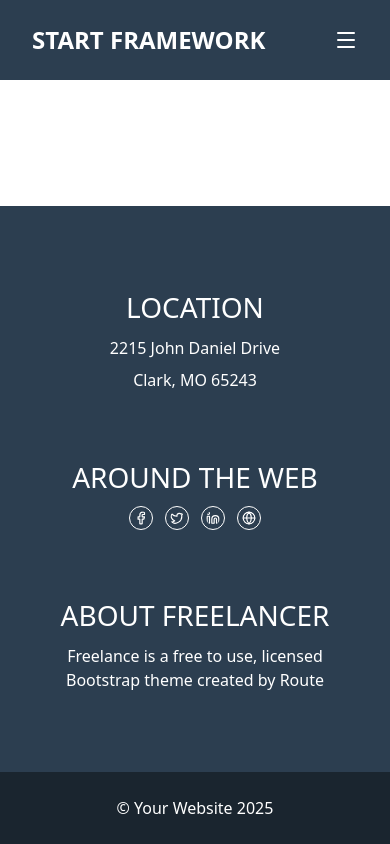
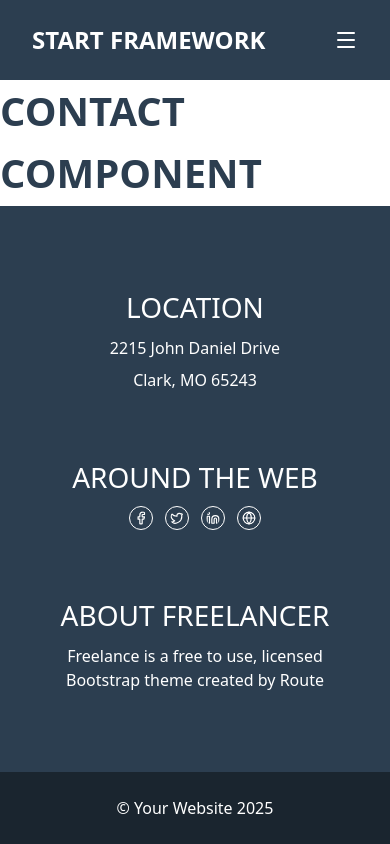
Before and after one commit to Margo-Mikhael/first-react-app2, a React (Vite) app: page /contact in a window 390 px wide. Built offline with nearby package versions, Linux system fonts and the light colour scheme.

Commit message:
Refactor layout structure in Layout component; adjust Navbar and Footer styles for improved responsiveness

```diff
--- a/src/components/Footer/Footer.jsx
+++ b/src/components/Footer/Footer.jsx
@@ -4,7 +4,7 @@ import { Facebook, Globe, TwitterIcon, LinkedinIcon } from "lucide-react";
 export default function Footer() {
   const year = new Date().getFullYear();
   return (
-    <footer className="w-full fixed bottom-0 bg-default text-white">
+    <footer className="w-full bg-default text-white">
       {/* Main content */}
       <div className="max-w-6xl mx-auto px-6 py-20">
         <div className="grid grid-cols-1 md:grid-cols-3 gap-16 text-center">
--- a/src/components/Header/Header.jsx
+++ b/src/components/Header/Header.jsx
@@ -4,7 +4,7 @@ export default function Header({ text, isDark }) {
   return (
     <h1
       className={`text-lg font-bold uppercase text-[40px] ${
-        isDark ? "text-default-dark" : "text-white"
+        isDark ? "text-default" : "text-white"
       }`}
     >
       {text}
--- a/src/components/Layout/Layout.jsx
+++ b/src/components/Layout/Layout.jsx
@@ -5,10 +5,12 @@ import Footer from "../Footer/Footer";
 
 export default function Layout() {
   return (
-    <>
+    <div className="min-h-screen flex flex-col">
       <Navbar />
-      <Outlet />
+      <main className="grow">
+        <Outlet />
+      </main>
       <Footer />
-    </>
+    </div>
   );
 }
--- a/src/components/Navbar/Navbar.jsx
+++ b/src/components/Navbar/Navbar.jsx
@@ -6,7 +6,7 @@ export default function Navbar() {
   const [isOpen, setisOpen] = useState(false);
 
   return (
-    <div className="w-full fixed top-0 bg-default py-6 px-8 md:px-28">
+    <div className="w-full bg-default py-6 px-8 md:px-28">
       {/* Wrapper */}
       <div className="flex items-center justify-between">
         {/* Logo */}
@@ -50,6 +50,7 @@ export default function Navbar() {
               <Link to="portfolio">Portfolio</Link>
             </li>
             <li>
+
               <Link to="contact">Contact</Link>
             </li>
           </ul>
--- a/src/index.css
+++ b/src/index.css
@@ -14,8 +14,6 @@
 
 body {
   margin: 0;
-  display: flex;
-  place-items: center;
   min-width: 320px;
   min-height: 100vh;
 }
```
